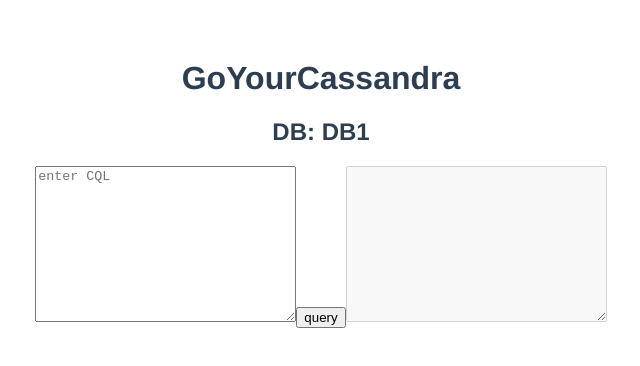
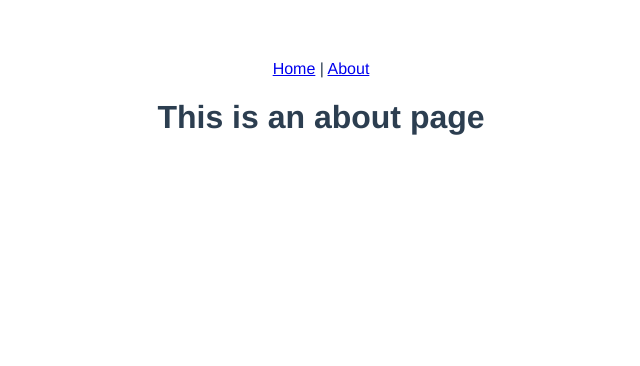
Before and after one commit to at15/goyourcassandra, a Vue app in the folder ui/: page /#/about in a window 1280 px wide. Shown: the top 366 px of the page, without its empty margins (319-959 px from the left). Built offline with nearby package versions, Linux system fonts and the light colour scheme.

Commit message:
[ui] Add vue router

```diff
--- a/ui/package.json
+++ b/ui/package.json
@@ -9,7 +9,8 @@
   },
   "dependencies": {
     "axios": "^0.18.0",
-    "vue": "^2.5.16"
+    "vue": "^2.5.16",
+    "vue-router": "^3.0.1"
   },
   "devDependencies": {
     "@vue/cli-plugin-babel": "^3.0.0-rc.5",
--- a/ui/src/App.vue
+++ b/ui/src/App.vue
@@ -1,24 +1,12 @@
 <template>
   <div id="app">
-   <h1>GoYourCassandra</h1>
-    <!--<HelloWorld msg="Welcome to Your Vue.js App"/>-->
-    <DB name="DB1"/>
+    <div id="nav">
+      <router-link to="/">Home</router-link> |
+      <router-link to="/about">About</router-link>
+    </div>
+    <router-view/>
   </div>
 </template>
-
-<script>
-// import HelloWorld from './components/HelloWorld.vue'
-
-import DB from './components/DB'
-
-export default {
-  name: 'app',
-  components: {
-    // HelloWorld
-      DB
-  }
-}
-</script>
 
 <style>
 #app {
--- a/ui/src/main.js
+++ b/ui/src/main.js
@@ -1,8 +1,10 @@
 import Vue from 'vue'
 import App from './App.vue'
+import router from './router'
 
 Vue.config.productionTip = false
 
 new Vue({
+  router,
   render: h => h(App)
 }).$mount('#app')
--- /dev/null
+++ b/ui/src/router.js
@@ -0,0 +1,21 @@
+import Vue from 'vue'
+import Router from 'vue-router'
+import Home from './views/Home.vue'
+import About from './views/About.vue'
+
+Vue.use(Router)
+
+export default new Router({
+  routes: [
+    {
+      path: '/',
+      name: 'home',
+      component: Home
+    },
+    {
+      path: '/about',
+      name: 'about',
+      component: About
+    }
+  ]
+})
--- /dev/null
+++ b/ui/src/views/About.vue
@@ -0,0 +1,5 @@
+<template>
+  <div class="about">
+    <h1>This is an about page</h1>
+  </div>
+</template>
--- /dev/null
+++ b/ui/src/views/Home.vue
@@ -0,0 +1,18 @@
+<template>
+  <div class="home">
+    <img src="../assets/logo.png">
+    <HelloWorld msg="Welcome to Your Vue.js App"/>
+  </div>
+</template>
+
+<script>
+// @ is an alias to /src
+import HelloWorld from '@/components/HelloWorld.vue'
+
+export default {
+  name: 'home',
+  components: {
+    HelloWorld
+  }
+}
+</script>
```
Also changed, not shown: 2 other files (tests, documents, lock files or other folders).
